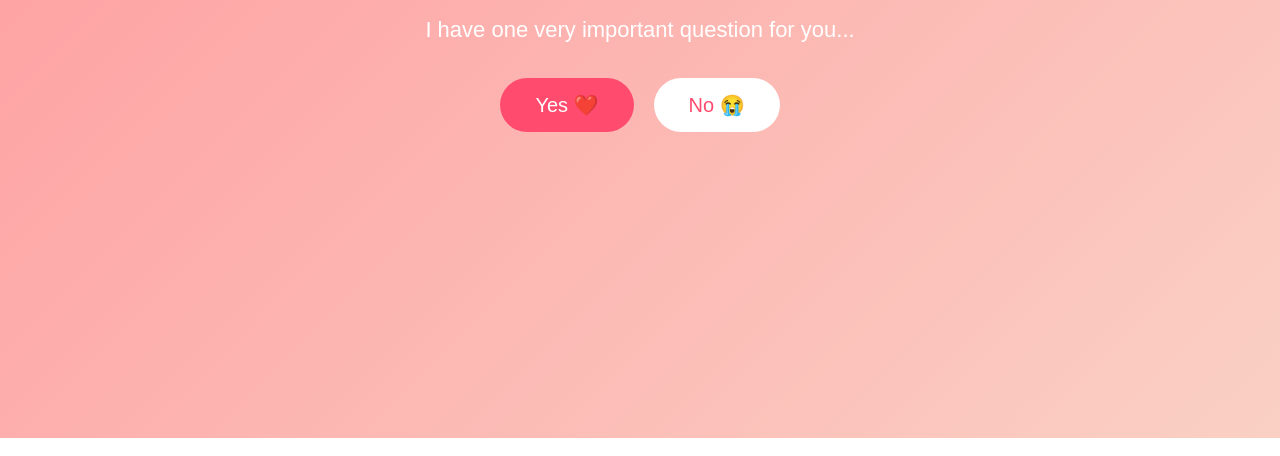
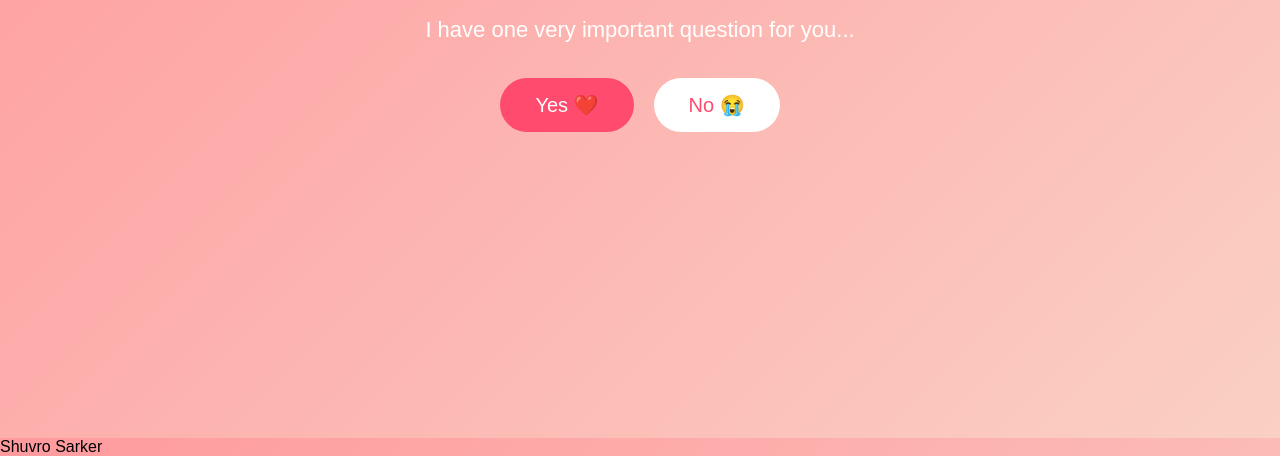
Before and after one commit to Shuvro-cse/proposal-website, a plain HTML site: page index.html in a window 1280 px wide. Shown: the part 362-818 px from the top of the page. Drawn offline with Linux system fonts and the light colour scheme.

Commit message:
Add signature to index.html

```diff
--- a/index.html
+++ b/index.html
@@ -31,6 +31,8 @@
     </p>
   </div>
 
+  <div class="signature">Shuvro Sarker</div>
+
   <script src="script.js"></script>
 </body>
 </html>
```
